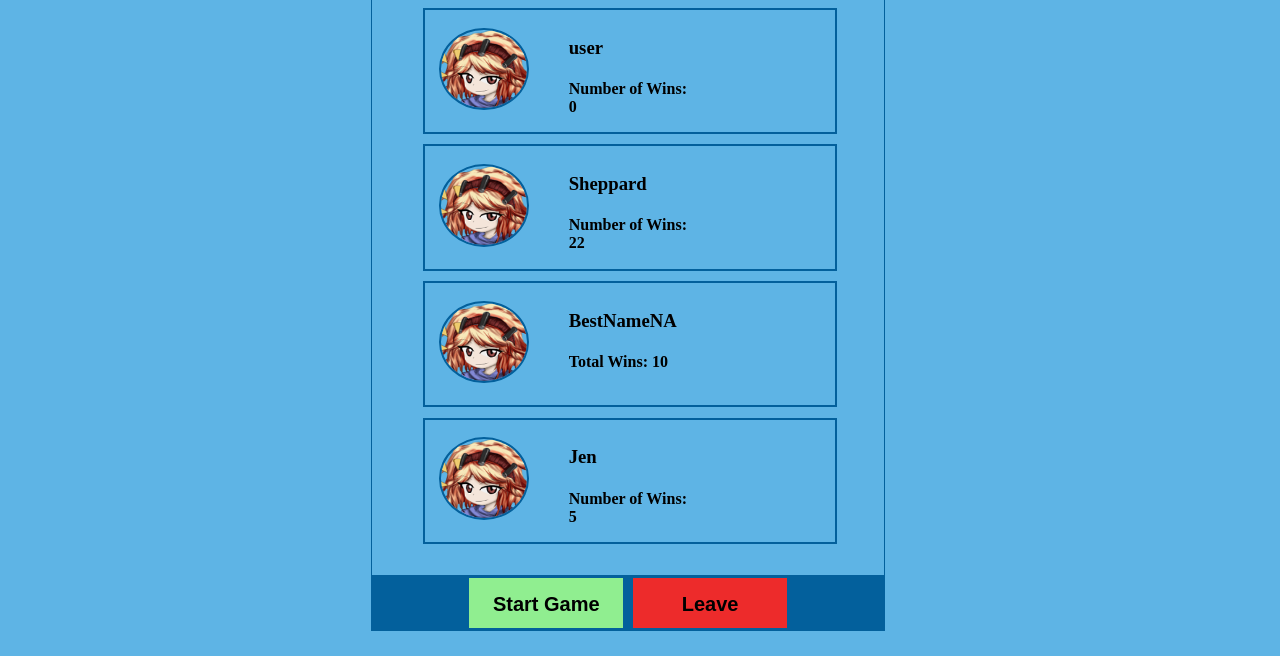
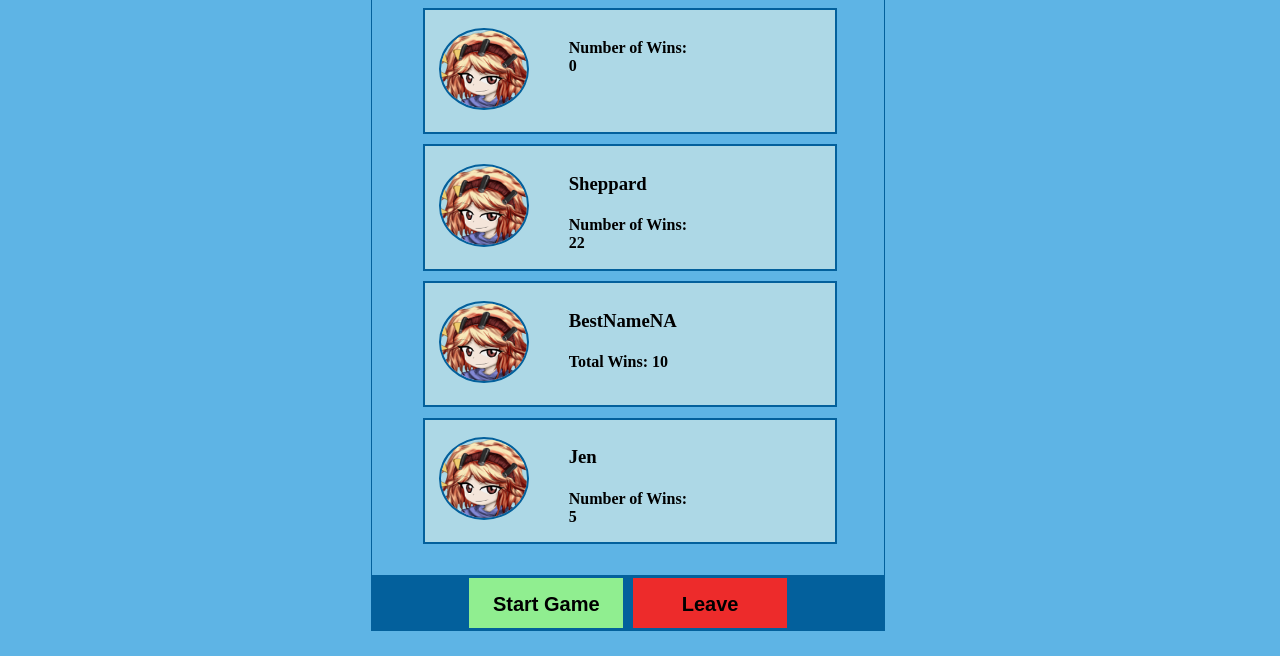
Before and after one commit to apoorva-sriv/MonoUniversity, a plain HTML site: page room.html in a window 1280 px wide. Shown: the part 144-800 px from the top of the page. Drawn offline with Linux system fonts and the light colour scheme.

Commit message:
made username in room non-static

```diff
--- a/script/room.js
+++ b/script/room.js
@@ -9,3 +9,11 @@ leaveBtn.addEventListener("click", () => {
 startBtn.addEventListener("click", () => {
     window.location.replace('./board.html');
 })
+
+function replaceUserWithUserName()
+{
+    const username = document.getElementsByTagName("h3");
+    username[0].innerHTML = localStorage.getItem("username");
+}
+
+replaceUserWithUserName();
--- a/styles/room.css
+++ b/styles/room.css
@@ -16,6 +16,7 @@
     height: 18%;
     border: 2px solid rgb(3, 96, 156);
     margin-top: 2%;
+    background-color:lightblue;
 }
 
 .cardProfilePic{
```
